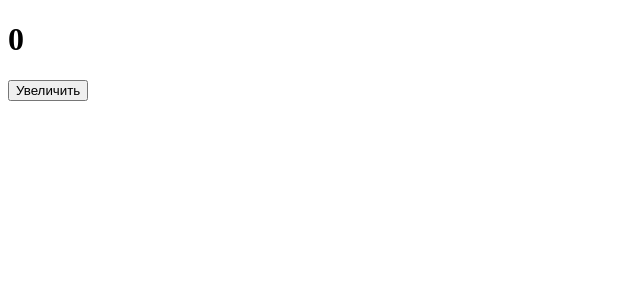
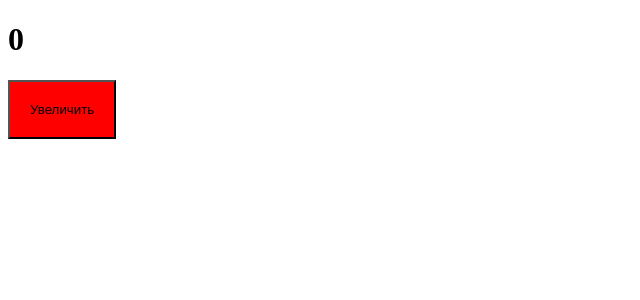
Before and after one commit to McLarenProgrammer/learn_webpack, a React app: page / in a window 1280 px wide. Shown: the top 300 px of the page, without its empty margins (0-640 px from the left). Built offline with nearby package versions, Linux system fonts and the light colour scheme.

Commit message:
Настройка CSS и SCSS Настроил webpack для работы с css и scss. Добавил плагин для сохранения стилей в отдельные css файлы в production сборке

```diff
--- a/package.json
+++ b/package.json
@@ -17,7 +17,12 @@
     "@types/react-dom": "^18.2.11",
     "@types/webpack": "^5.28.3",
     "@types/webpack-dev-server": "^4.7.2",
+    "css-loader": "^6.8.1",
     "html-webpack-plugin": "^5.5.3",
+    "mini-css-extract-plugin": "^2.7.6",
+    "sass": "^1.69.0",
+    "sass-loader": "^13.3.2",
+    "style-loader": "^3.3.3",
     "ts-loader": "^9.5.0",
     "ts-node": "^10.9.1",
     "typescript": "^5.2.2",
--- /dev/null
+++ b/src/components/App.scss
@@ -0,0 +1,4 @@
+button {
+    background: red;
+    padding: 20px;
+}
--- a/src/components/App.tsx
+++ b/src/components/App.tsx
@@ -1,4 +1,5 @@
 import React, { useState } from "react";
+import './App.scss';
 
 export const App = () => {
     const [count, setCount] = useState(0);
--- a/webpack.config.ts
+++ b/webpack.config.ts
@@ -1,6 +1,7 @@
 import path from 'path';
 import webpack from 'webpack';
 import HtmlWebpackPlugin from 'html-webpack-plugin';
+import MiniCssExtractPlugin from 'mini-css-extract-plugin';
 import type { Configuration as DevServerConfiguration } from 'webpack-dev-server';
 
 type Mode = 'production' | 'development';
@@ -23,9 +24,17 @@ export default (env: EnvVariables) => {
         plugins: [
             new HtmlWebpackPlugin({template: path.resolve(__dirname, 'public', 'index.html')}),
             new webpack.ProgressPlugin(),
+            !isDev && new MiniCssExtractPlugin({
+                filename: 'css/[name].[contenthash:8].css',
+                chunkFilename: 'css/[name].[contenthash:8].css',
+            })
         ],
         module: {
             rules: [
+                {
+                    test: /\.s[ac]ss$/i,
+                    use: [isDev ? 'style-loader' : MiniCssExtractPlugin.loader, "css-loader", "sass-loader"],
+                },
                 {
                     test: /\.tsx?$/,
                     use: 'ts-loader',
```
Also changed, not shown: 1 other file (tests, documents, lock files or other folders).
